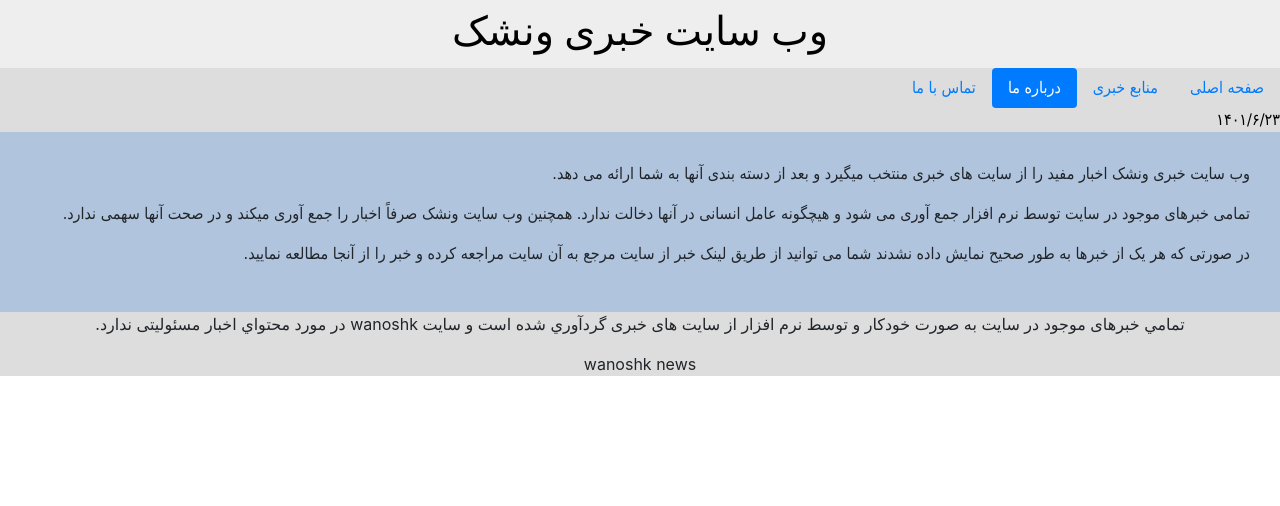
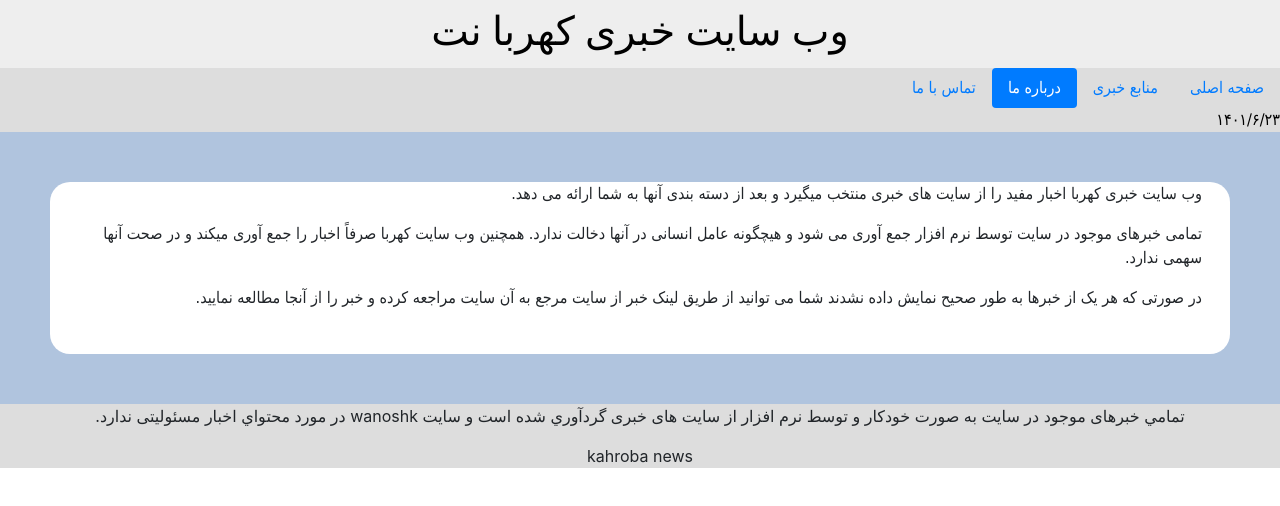
Before and after one commit to Hamidreza-Sedigh/wanoshk-site-frontend, a React (Create React App) app: page /aboutUs in a window 1280 px wide. Shown: the top 506 px of the page. Built offline with nearby package versions, Linux system fonts and the light colour scheme.

Commit message:
boxGlobal

```diff
--- a/src/App.css
+++ b/src/App.css
@@ -15,10 +15,66 @@ body,
 
 body {
     /* background: rgba(0, 0, 0, 0.500) url(./assets/background.jpg) ; */
-    background-color: aquamarine;
+    /* background-color: aquamarine; */
+    background-color: red;
     -webkit-font-smoothing: antialiased !important;
     /* font-family: Tahoma; */
 }
+
+
+/* new added from main: */
+
+div.box {
+    /* background-color: thistle; */
+    padding: 28px;
+    padding-top: 0%;
+    margin: 20px;
+    /* overflow: 'hidden'; */
+    /* border: 1px solid #000055 ; */
+    /* border: 1px solid  #000055    ; */
+    /* border: 1px solid  #fff   ; */
+    border-radius: 20px;
+    background-color: #fff;
+}
+
+.main-box-title{
+    margin: 3px;
+}
+
+.box-title .button-box{
+    /* color: cyan; */
+    margin: 3px;
+}
+
+div .button-box{
+    border-radius: 10px;
+}
+
+
+div.box-title{
+    /* text-align: center;
+
+    font-style: inherit; */
+    /* background-color: blue; */
+    /* font-size: 150%; */
+    background:none repeat scroll 0 0 #fff;
+    color: #000055;
+    font-family:'tahoma',sans-serif;
+    font-size:18px;
+    margin-top:5px;
+    font-weight:400;
+    margin-bottom:10px;
+    margin-left:0;
+    padding:0;
+    position:relative;
+    text-align:center;
+}
+
+.news-list li{
+    content: " | ";
+    color: cornflowerblue;
+}
+
 
 
 
--- a/src/App.js
+++ b/src/App.js
@@ -59,7 +59,7 @@ function App() {
       {/* <div className="today">
             {today}
       </div> */}
-          <h1>وب سایت خبری ونشک</h1>
+          <h1>وب سایت خبری کهربا نت</h1>
 
       </header>
 
@@ -94,7 +94,7 @@ function App() {
         <p>
         تمامي خبرهای موجود در سایت به صورت خودکار و توسط نرم افزار از سايت های خبری گردآوري شده است و سايت wanoshk در مورد محتواي اخبار مسئولیتی ندارد.
         </p>
-        <p>wanoshk news</p>
+        <p>kahroba news</p>
       </footer>
 
     </ContextWrapper>
--- a/src/pages/ContactUs/contactUs.css
+++ b/src/pages/ContactUs/contactUs.css
@@ -4,9 +4,10 @@
     /* direction: rtl; */
     padding: 28px;
     padding-top: 0%;
-    margin: 20px;
+    margin: 4px;
     overflow: 'hidden';
-    border: 3px solid cornflowerblue;
+    /* border: 3px solid cornflowerblue; */
+    border: 0px solid cornflowerblue;
     border-radius: 20px;
 }
 
--- a/src/pages/ContactUs/index.js
+++ b/src/pages/ContactUs/index.js
@@ -3,6 +3,7 @@ import api from '../../services/api';
 import { Button, Form, FormGroup, Input, Label, FormText, Alert } from 'reactstrap';
 import {UserContext} from '../../user-context';
 import './contactUs.css';
+import '../../App.css';
 
 export default function ContactUs({history}){
     const { setIsLoggedIn} = useContext(UserContext);
@@ -35,14 +36,14 @@ export default function ContactUs({history}){
 
     return(
         <>
-            <div className="form">
+            <div className="form box">
                 <Form onSubmit={handleSubmit}>
                     <FormGroup>
                         <Label for="exampleEmail" className="title">ایمیل</Label>
                         <Input type="email" name="email" id="exampleEmail" placeholder="ایمیل"  onChange={ evt => setEmail(evt.target.value)}/>
                     </FormGroup>
                     <FormGroup>
-                        <Label for="exampleSelect">انتخاب کنید</Label>
+                        <Label for="exampleSelect"> موضوع </Label>
                         <Input type="select" name="select" id="exampleSelect"  onChange={ evt => setCategory(evt.target.value)}>
                         <option>اضافه شدن به منابع خبری</option>
                         <option>پیشنهاد و انتقادات</option>
--- a/src/pages/MainPage/mainPage.css
+++ b/src/pages/MainPage/mainPage.css
@@ -1,5 +1,6 @@
 
 div.content{
+    /* HERE IS THE COLOR: */
     background-color: lightsteelblue;
     margin-top: 0px;
     border-radius: 0%;
--- a/src/pages/OneTypeNews/index.js
+++ b/src/pages/OneTypeNews/index.js
@@ -2,6 +2,7 @@ import React, {useEffect, useState, useMemo} from 'react';
 import api from '../../services/api';
 import moment from 'moment';
 import './OneTypeNews.css';
+import '../../App.css';
 import { Badge, Button, ButtonGroup, Alert, Dropdown, DropdownItem, DropdownMenu, DropdownToggle } from 'reactstrap';
 import { Nav, NavItem, NavLink } from 'reactstrap';
 import {BrowserRouter as Router, Route, Link } from 'react-router-dom';
@@ -74,11 +75,10 @@ export default function OneTypeNews(props, {history}){
 
     return(
         <>
-
+            <div className='box'>
                 <ul className="news-list">
                     {news.map(ns => (
                         <li key={ns._id}>
-
                             <Link
                             to={{
                                 pathname: `/newsPage/${ns._id}` ,
@@ -93,7 +93,7 @@ export default function OneTypeNews(props, {history}){
                         </li>
                     ))}
                 </ul>
-
+            </div>
         </>
     );
 }
--- a/src/pages/Sources/index.js
+++ b/src/pages/Sources/index.js
@@ -2,6 +2,7 @@ import React, {useEffect, useState, useMemo} from 'react';
 import api from '../../services/api';
 import moment from 'moment';
 import './sources.css';
+import '../../App.css'
 import { Badge, Button, ButtonGroup, Alert, Dropdown, DropdownItem, DropdownMenu, DropdownToggle } from 'reactstrap';
 import {BrowserRouter as Router, Route, Link } from 'react-router-dom';
 import ReactDom from 'react-dom';
@@ -56,11 +57,10 @@ export default function Sources(props, {history}){
 
     return(
         <>
-
+            <div className='box'>
                 <ul className="news-list">
                     {sources.map(s => (
                         <li key={s._id}>
-
                             <Link
                             to={{
                                 // pathname: `/newsPage/${s}` ,
@@ -73,6 +73,7 @@ export default function Sources(props, {history}){
                         </li>
                     ))}
                 </ul>
+            </div>
 
         </>
     );
--- a/src/pages/aboutUs/index.js
+++ b/src/pages/aboutUs/index.js
@@ -1,6 +1,7 @@
 import React, {useEffect, useState, useMemo} from 'react';
 import api from '../../services/api';
 import './aboutUs.css';
+import '../../App.css'
 
 export default function aboutUs(props, {history}){
     const user = localStorage.getItem('user');
@@ -9,11 +10,11 @@ export default function aboutUs(props, {history}){
 
     return(
         <>
-
+          <div className='box'>
             <div className="main">
-                <p>وب سایت خبری ونشک اخبار مفید را از سایت های خبری منتخب میگیرد و بعد از دسته بندی آنها به شما ارائه می دهد.</p>
+                <p>وب سایت خبری کهربا اخبار مفید را از سایت های خبری منتخب میگیرد و بعد از دسته بندی آنها به شما ارائه می دهد.</p>
                 <p>
-                    تمامی خبرهای موجود در سایت توسط نرم افزار جمع آوری می شود و هیچگونه عامل انسانی در آنها دخالت ندارد. همچنین وب سایت ونشک صرفاً اخبار را جمع آوری میکند و در صحت آنها سهمی ندارد.
+                    تمامی خبرهای موجود در سایت توسط نرم افزار جمع آوری می شود و هیچگونه عامل انسانی در آنها دخالت ندارد. همچنین وب سایت کهربا صرفاً اخبار را جمع آوری میکند و در صحت آنها سهمی ندارد.
                 </p>
                 <p>
                     در صورتی که هر یک از خبرها به طور صحیح نمایش داده نشدند شما می توانید از طریق لینک خبر از سایت مرجع به آن سایت مراجعه کرده و خبر را از آنجا مطالعه نمایید.
@@ -21,7 +22,7 @@ export default function aboutUs(props, {history}){
 
             </div>
 
-
+            </div>
         </>
     );
 }
--- a/src/pages/oneSourceNews/index.js
+++ b/src/pages/oneSourceNews/index.js
@@ -2,6 +2,7 @@ import React, {useEffect, useState, useMemo} from 'react';
 import api from '../../services/api';
 import moment from 'moment';
 import './OneSourceNews.css';
+import '../../App.css';
 import { Badge, Button, ButtonGroup, Alert, Dropdown, DropdownItem, DropdownMenu, DropdownToggle } from 'reactstrap';
 import { Nav, NavItem, NavLink } from 'reactstrap';
 import {BrowserRouter as Router, Route, Link } from 'react-router-dom';
@@ -47,6 +48,7 @@ export default function OneSourceNews(props, {history}){
 
     return(
         <>
+            <div className='box'>
                 <ul className="news-list">
                     {news.map(ns => (
                         <li key={ns._id}>
@@ -64,6 +66,7 @@ export default function OneSourceNews(props, {history}){
                         </li>
                     ))}
                 </ul>
+            </div>
         </>
     );
 }
```
Lines whose indentation alone changed are shown as unchanged.
